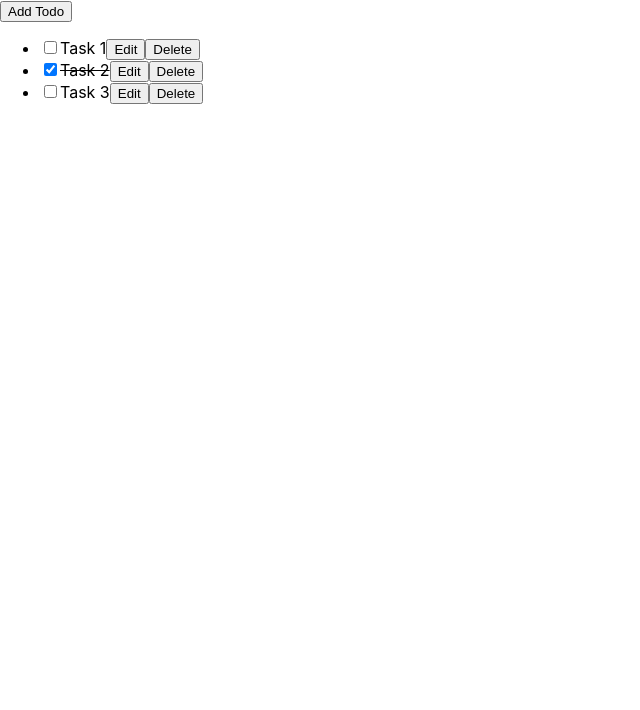
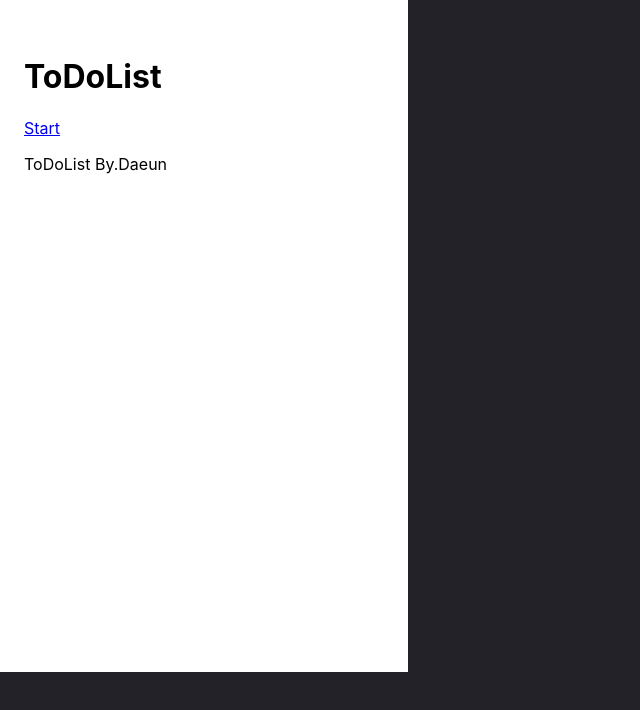
Before and after one commit to HDEUN/mini-project-todo, a React (Create React App) app: page / in a window 1280 px wide. Shown: the top 710 px of the page, without its empty margins (0-640 px from the left). Built offline with nearby package versions, Linux system fonts and the light colour scheme.

Commit message:
메인페이지 구현 및 라우터 링크 연결

```diff
--- a/package.json
+++ b/package.json
@@ -9,6 +9,7 @@
     "react": "^18.2.0",
     "react-dom": "^18.2.0",
     "react-modal": "^3.16.1",
+    "react-router-dom": "^6.10.0",
     "react-scripts": "5.0.1",
     "web-vitals": "^2.1.4"
   },
--- a/src/App.css
+++ b/src/App.css
@@ -1,38 +1,12 @@
-.App {
-  text-align: center;
+.wrapper {
+  width: 100vw;
+  height: 100vh;
+  background-color: rgb(36, 34, 41);
 }
 
-.App-logo {
-  height: 40vmin;
-  pointer-events: none;
+.inner-wrapper {
+  width: 360px;
+  height: 600px;
+  background-color: white;
+  padding: 36px 24px;
 }
-
-@media (prefers-reduced-motion: no-preference) {
-  .App-logo {
-    animation: App-logo-spin infinite 20s linear;
-  }
-}
-
-.App-header {
-  background-color: #282c34;
-  min-height: 100vh;
-  display: flex;
-  flex-direction: column;
-  align-items: center;
-  justify-content: center;
-  font-size: calc(10px + 2vmin);
-  color: white;
-}
-
-.App-link {
-  color: #61dafb;
-}
-
-@keyframes App-logo-spin {
-  from {
-    transform: rotate(0deg);
-  }
-  to {
-    transform: rotate(360deg);
-  }
-}
--- a/src/App.js
+++ b/src/App.js
@@ -1,12 +1,19 @@
-import React, { useState } from 'react';
+import React from 'react';
+import { BrowserRouter, Routes, Route } from "react-router-dom"
+import MainPage from './pages/MainPage';
 import TodoList from './components/TodoList';
+import './App.css';
 
 function App() {
   return (
-    <div className='App'>
-      {/* 리스트 컴포넌트 랜더링 */}
-      <TodoList />
-    </div>
+    <BrowserRouter>
+      <div className="wrapper">
+        <Routes>
+          <Route exact path='/' element={<MainPage />}></Route>
+          <Route path='/list' element={<TodoList />}></Route>
+        </Routes>
+      </div>
+    </BrowserRouter>
   );
 }
 
--- a/src/components/TodoList.js
+++ b/src/components/TodoList.js
@@ -1,6 +1,7 @@
 //목록을 랜더링하고 CRUD 작업을 처리하기 위한 상태 포함
 import React, {useState} from 'react';
 import Modal from 'react-modal';
+import "./ListModal.css";
 
 Modal.setAppElement('#root');
 
@@ -81,15 +82,14 @@ function TodoList() {
         setTodos(todos.filter((todo) => todo.id !== deleteTodoId));
         setDeleteTodoId(null);
         closeModal();
-        console.log(id);
     };
 
 
     return (
-        <>
+        <div className="inner-wrapper">
             <div className="header">
                 <button onClick={() => openModal('add')}>Add Todo</button>
-                <Modal isOpen={isModalOpen}>
+                <Modal isOpen={isModalOpen} className="custom-modal">
                     {modalType === 'add' && (
                         <>
                             <input type="text" value={inputValue} onChange={handleInputChange} />
@@ -126,7 +126,7 @@ function TodoList() {
                     </li>
                 ))}
             </ul>
-        </>
+        </div>
     );
 }
 
--- /dev/null
+++ b/src/pages/MainPage.js
@@ -0,0 +1,14 @@
+import React from "react";
+import { Link } from "react-router-dom";
+
+function MainPage() {
+  return (
+    <div className="inner-wrapper">
+      <h1>ToDoList</h1>
+      <Link to="/list">Start</Link>
+      <p>ToDoList By.Daeun</p>
+    </div>
+  );
+}
+
+export default MainPage;
```
Also changed, not shown: 1 other file (tests, documents, lock files or other folders).
